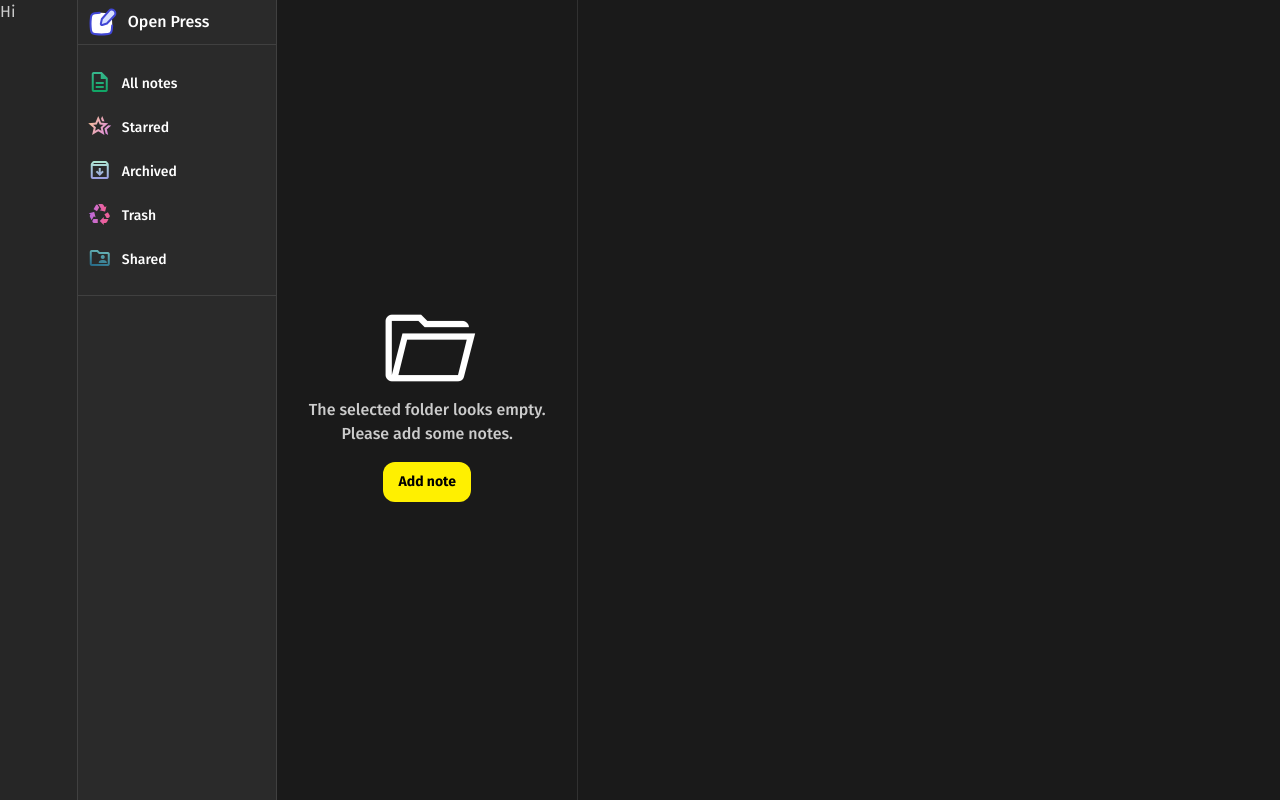
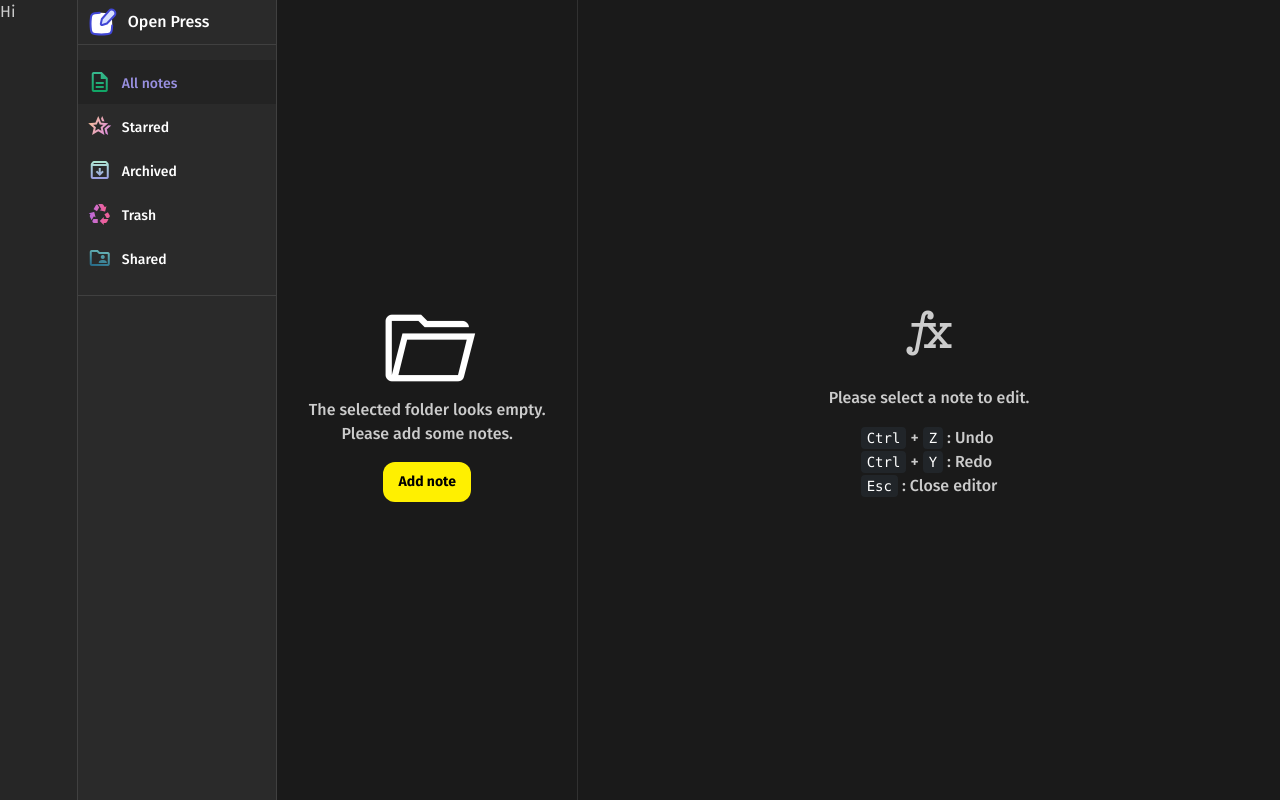
Before and after one commit to ebenjs/openpress, a Vue app: page / in a window 1280 px wide. Built offline with nearby package versions, Linux system fonts and the light colour scheme.

Commit message:
added no note selected component placeholder.

```diff
--- a/src/components/FoldersView.vue
+++ b/src/components/FoldersView.vue
@@ -22,7 +22,15 @@ const props = defineProps({
 
 const emit = defineEmits(['selected-folder-change']);
 
-const defaultFolders = ref<Folder[]>(appConstants.DEFAULT_FOLDERS)
+const defaultFolders = computed(() => {
+
+    const defaultFoldersFromLocalStorage = localStorage.getItem(appConstants.DEFAULT_LOCAL_STORAGE_KEY);
+    if (defaultFoldersFromLocalStorage) {
+        return JSON.parse(defaultFoldersFromLocalStorage);
+    } else {
+        return appConstants.DEFAULT_FOLDERS;
+    }
+})
 
 const filteredFoldersNoDefault = computed(() => {
     return props.folders.filter((folder) => {
@@ -30,12 +38,6 @@ const filteredFoldersNoDefault = computed(() => {
     })
 })
 
-// watch(() => props.folders, (newVal: Folder[]) => {
-//     console.log('folders changed', newVal);
-//     if (newVal.length > 0) {
-//         defaultFolders.value[0].notes = newVal[0].notes;
-//     }
-// })
 </script>
 
 <template>
--- a/src/components/folders-view/FolderGroup.vue
+++ b/src/components/folders-view/FolderGroup.vue
@@ -1,6 +1,9 @@
 <script setup lang="ts">
+import type { Folder } from '@/types';
 import { type PropType } from 'vue';
+import { useFolderStore } from '@/stores/folder';
 
+const folderStore = useFolderStore();
 const props = defineProps({
     folder: {
         type: Object as PropType<Folder>,
@@ -11,7 +14,7 @@ const props = defineProps({
 </script>
 
 <template>
-    <div class="folder-group">
+    <div :class="`folder-group ${folder.id === folderStore.currentFolderId ? 'active' : ''}`">
         <div class="folder-group-header d-flex align-items-center">
             <span class="folder-icon material-symbols-outlined" :style="folder.background ? `${folder.background};-webkit-text-fill-color: transparent;
     -webkit-background-clip: text;` : ''">
@@ -55,4 +58,13 @@ const props = defineProps({
         @include small;
     }
 }
+
+.active {
+    background-color: $hover-color-primary;
+    border-left-color: $accent-color;
+
+    .folder-group-name {
+        color: $accent-color;
+    }
+}
 </style>
--- /dev/null
+++ b/src/components/notes-view/NoNoteSelected.vue
@@ -0,0 +1,43 @@
+<script setup lang="ts">
+</script>
+
+<template>
+    <div class="no-notes-wrapper d-flex flex-column justify-content-center align-items-center h-100">
+        <p>
+            <span class="material-symbols-outlined text-center" style="font-size: 60px">
+                function
+            </span>
+        </p>
+        <p class="helper-text">
+            Please select a note to edit.
+        </p>
+
+        <div class="shortcut-panel">
+            <ul class="m-0 p-0">
+                <li><kbd>Ctrl</kbd> + <kbd>Z</kbd> : Undo</li>
+                <li><kbd>Ctrl</kbd> + <kbd>Y</kbd> : Redo</li>
+                <li><kbd>Esc</kbd> : Close editor</li>
+            </ul>
+        </div>
+
+
+    </div>
+</template>
+
+
+<style lang="scss" scoped>
+.no-notes-wrapper {
+
+    .helper-text {
+        @include medium;
+    }
+
+    .shortcut-panel {
+        @include medium;
+
+        ul {
+            list-style: none;
+        }
+    }
+}
+</style>
--- a/src/views/HomeView.vue
+++ b/src/views/HomeView.vue
@@ -5,6 +5,7 @@ import NotesView from '@/components/NotesView.vue';
 import ActionBar from '@/components/notes-view/ActionBar.vue';
 import FolderBar from '@/components/notes-view/FolderBar.vue';
 import EditorView from '@/components/EditorView.vue';
+import NoNoteSelected from '@/components/notes-view/NoNoteSelected.vue';
 import { DataAccessLocalStorageImpl } from '@/services/data-access-localstorage-impl';
 import { type DataAccess } from '@/services/data-access';
 import { appConstants } from '@/utilities/consts';
@@ -38,8 +39,6 @@ const handleSelectedFolderChange = (folderId: number) => {
 }
 
 const handleFilterOptionsChanged = (filterOptions: FilterOptions) => {
-
-  // reset the array to its original state
 
   foldersCopy.value = folderStore.folders;
 
@@ -94,15 +93,6 @@ const handleAddNote = () => {
 }
 
 const handleNoteEdited = (note: Note) => {
-  console.log('handle note edited', note);
-  console.log('folderStore.folders', folderStore.folders);
-  console.log('folderStore.currentFolderId', folderStore.currentFolderId);
-  console.log('foldersCopy.value', foldersCopy.value);
-  console.log('-----------------------------------------------------');
-
-
-
-
   folderStore.folders = folderStore.folders.map((folder) => {
     if (folder.id === folderStore.currentFolderId) {
       return {
@@ -168,6 +158,7 @@ onMounted(() => {
         </div>
         <div class=" col-lg-7 h-100 fourth-pane">
           <EditorView v-if="folderStore.currentNote" :note="folderStore.currentNote" @note-edited="handleNoteEdited" />
+          <NoNoteSelected v-else />
         </div>
       </div>
     </div>
```
